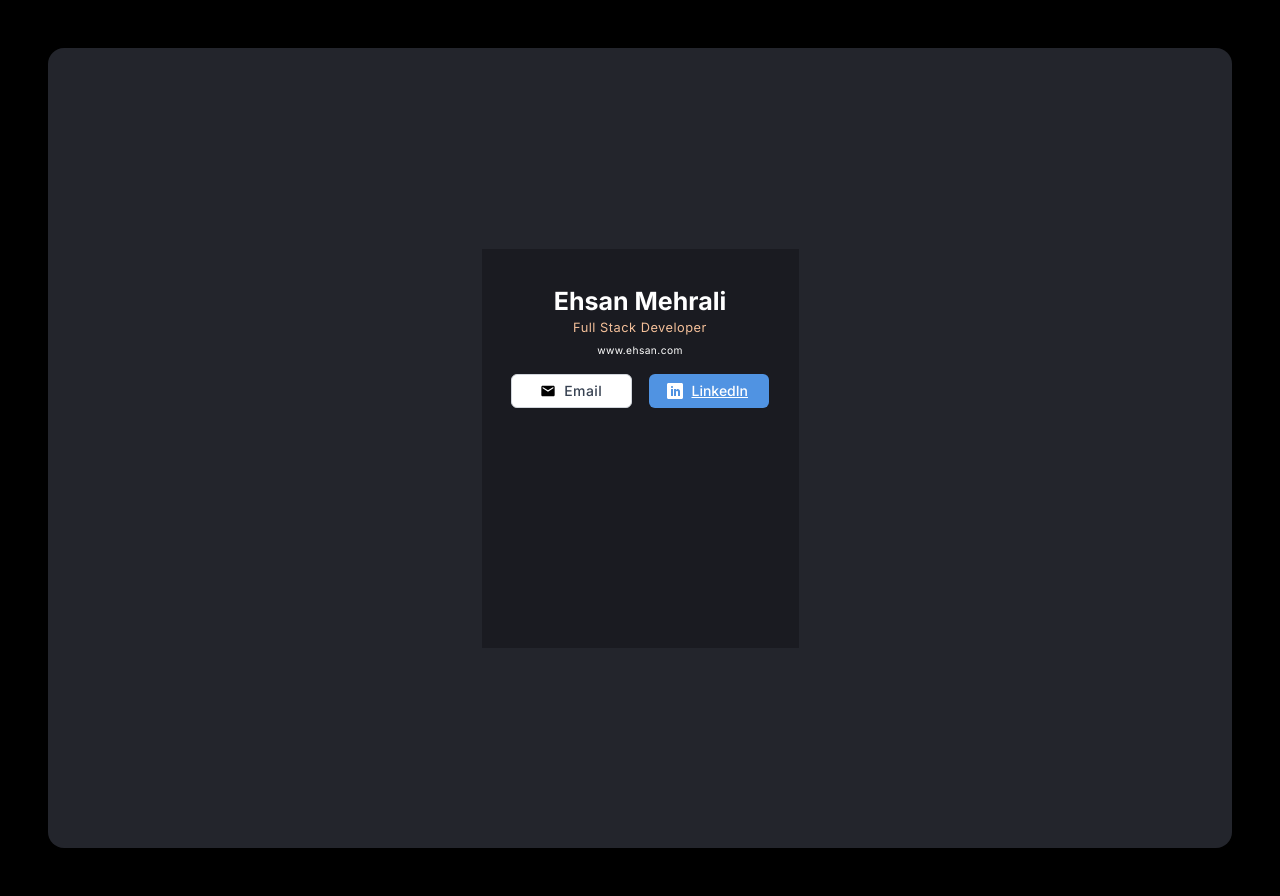
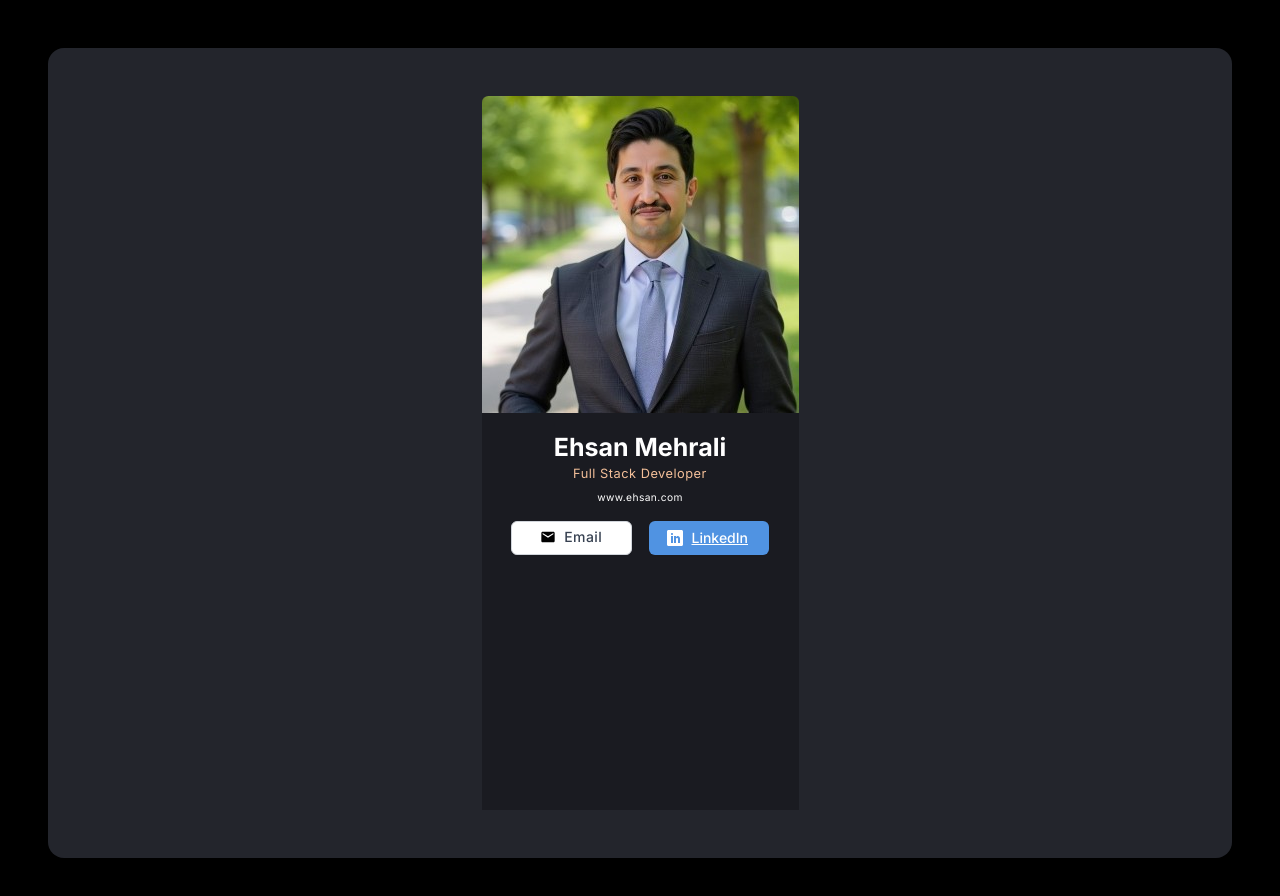
Before and after one commit to ehsanmehrali/digital-business-card, a React (Vite) app: page / in a window 1280 px wide. Shown: the top 896 px of the page. Built offline with nearby package versions, Linux system fonts and the light colour scheme.

Commit message:
Add image section.

```diff
--- a/src/App.jsx
+++ b/src/App.jsx
@@ -1,7 +1,9 @@
 import Info from "./components/Info";
+import Image from "./components/Image";
 export default function App() {
   return (
     <main>
+      <Image />
       <Info />
     </main>
   );
--- /dev/null
+++ b/src/components/Image.jsx
@@ -0,0 +1,11 @@
+export default function Image() {
+  return (
+    <section className="image-container">
+      <img
+        src="../asset/profile.jpg"
+        alt="Profile image"
+        className="profile-image"
+      />
+    </section>
+  );
+}
--- a/src/index.css
+++ b/src/index.css
@@ -19,7 +19,7 @@ body {
   display: flex;
   justify-content: center;
   align-items: center;
-  height: 100vh;
+  padding: 3rem;
   background-color: #23252c;
   border-radius: 1rem;
 }
@@ -27,7 +27,6 @@ body {
 .info-container {
   width: 19.8125rem;
   height: 24.9375rem;
-  padding: 1rem;
   display: flex;
   flex-direction: column;
   align-items: center;
@@ -129,3 +128,8 @@ a.btn-linkedin:hover {
   background-color: #307bf5;
   box-shadow: 0rem 0.0625rem 0.125rem rgba(0, 0, 0, 0.1);
 }
+
+.profile-image {
+  margin-bottom: -10px;
+  border-radius: 0.4rem 0.4rem 0 0;
+}
```
Also changed, not shown: asset/profile.jpg (added).
